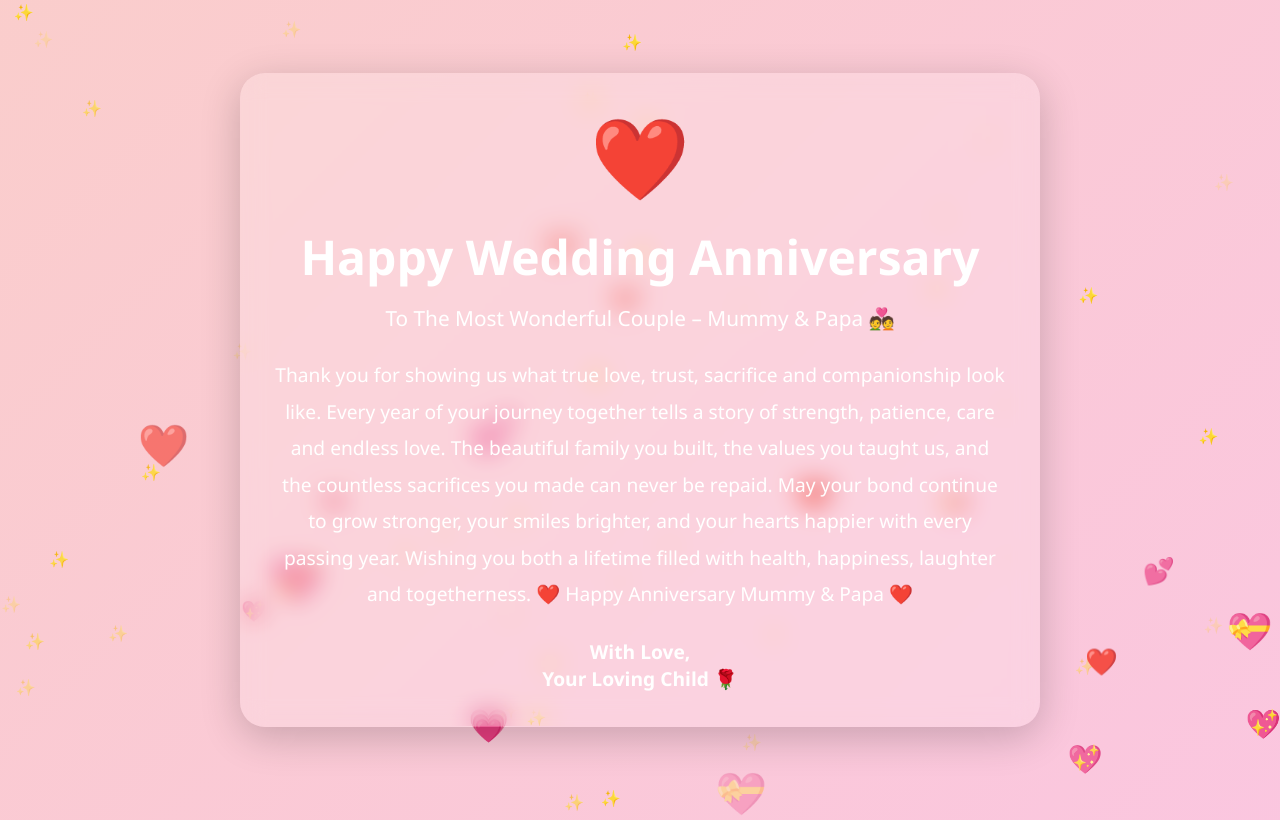
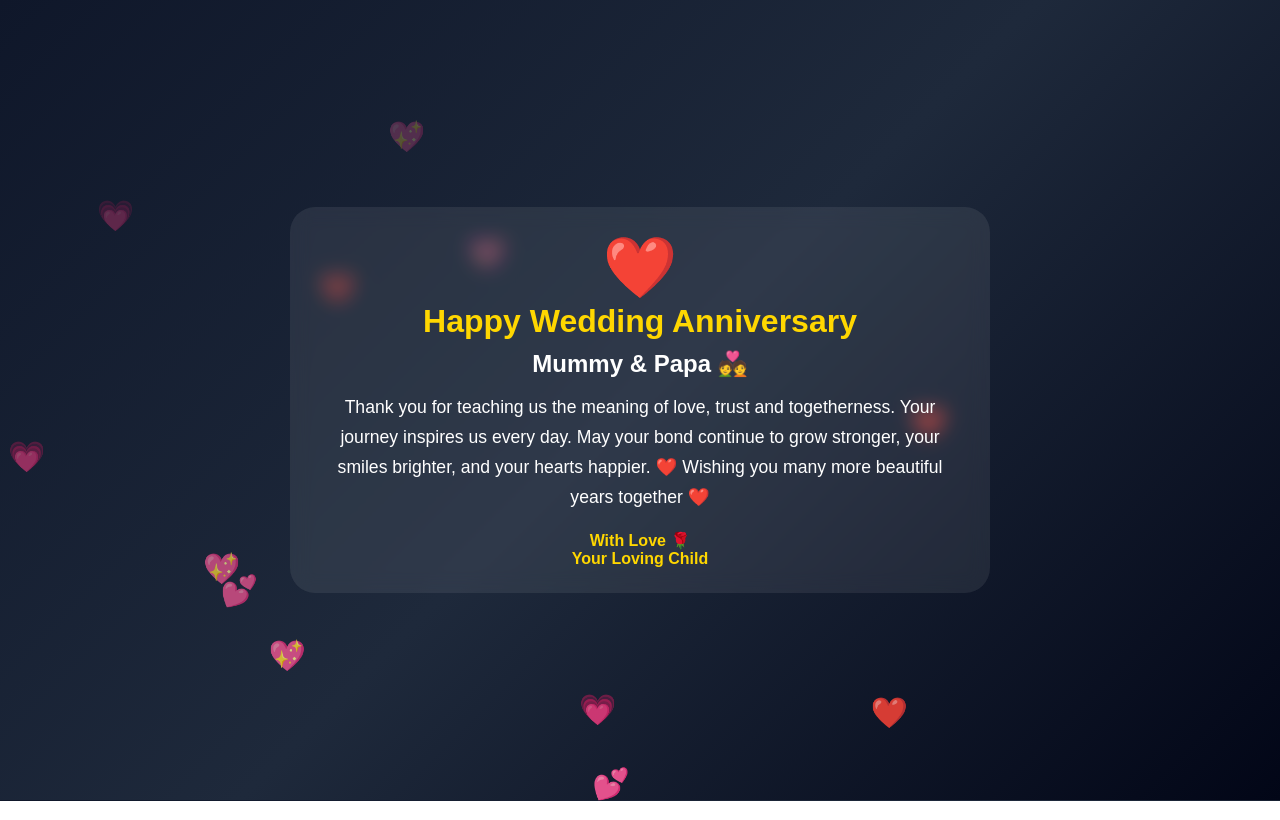
Before and after one commit to RohJagtap/Forever, a plain HTML site: page index.html in a window 1280 px wide. Drawn offline with Linux system fonts and the light colour scheme.

Commit message:
Update index.html

```diff
--- a/index.html
+++ b/index.html
@@ -1,8 +1,9 @@
 <!DOCTYPE html>
-<html lang="en">
+<html>
 <head>
 <meta charset="UTF-8">
-<meta name="viewport" content="width=device-width, initial-scale=1.0">
+<meta name="viewport" content="width=device-width, initial-scale=1">
+
 <title>Happy Anniversary Mummy & Papa ❤️</title>
 
 <style>
@@ -11,122 +12,104 @@
 margin:0;
 padding:0;
 box-sizing:border-box;
-font-family: 'Segoe UI', sans-serif;
+font-family:Arial,sans-serif;
 }
 
 body{
 height:100vh;
 overflow:hidden;
+background:linear-gradient(135deg,#0f172a,#1e293b,#020617);
 display:flex;
 justify-content:center;
 align-items:center;
-background:linear-gradient(135deg,#ff9a9e,#fad0c4,#fbc2eb);
-background-size:400% 400%;
-animation:bgMove 12s infinite ease;
-}
-
-@keyframes bgMove{
-0%{background-position:0% 50%;}
-50%{background-position:100% 50%;}
-100%{background-position:0% 50%;}
+position:relative;
+color:white;
 }
 
 .card{
-background:rgba(255,255,255,0.18);
-backdrop-filter:blur(12px);
-padding:35px;
+width:90%;
+max-width:700px;
+text-align:center;
+padding:25px;
 border-radius:25px;
-width:90%;
-max-width:800px;
-text-align:center;
-color:white;
-box-shadow:0 10px 40px rgba(0,0,0,0.2);
-animation:fadeIn 2s ease;
-z-index:2;
+background:rgba(255,255,255,0.08);
+backdrop-filter:blur(10px);
+z-index:10;
 }
 
-@keyframes fadeIn{
-from{
-opacity:0;
-transform:translateY(40px);
+h1{
+font-size:2rem;
+color:#FFD700;
+margin-bottom:10px;
 }
-to{
-opacity:1;
-transform:translateY(0);
+
+.heart{
+font-size:60px;
+animation:beat 1s infinite;
+}
+
+@keyframes beat{
+50%{
+transform:scale(1.2);
 }
 }
 
-h1{
-font-size:3rem;
-margin-bottom:15px;
+.message{
+font-size:1.1rem;
+line-height:1.7;
+margin-top:15px;
 }
 
-.subtitle{
-font-size:1.3rem;
-margin-bottom:25px;
-}
-
-.message{
-font-size:1.2rem;
-line-height:1.9;
-}
-
-.heart{
-font-size:70px;
-animation:beat 1.2s infinite;
-margin-bottom:20px;
-}
-
-@keyframes beat{
-0%,100%{transform:scale(1);}
-50%{transform:scale(1.25);}
+.footer{
+margin-top:18px;
+font-size:1rem;
+color:#FFD700;
+font-weight:bold;
 }
 
 .floating-heart{
 position:absolute;
 bottom:-50px;
-font-size:25px;
-animation:floatUp linear forwards;
-opacity:0.8;
+font-size:30px;
+animation:rise linear forwards;
+z-index:1;
 }
 
-@keyframes floatUp{
-0%{
+@keyframes rise{
+from{
 transform:translateY(0);
-opacity:0;
-}
-10%{
 opacity:1;
 }
-100%{
-transform:translateY(-110vh);
+to{
+transform:translateY(-120vh);
 opacity:0;
 }
 }
 
-.sparkle{
+.firework{
 position:absolute;
-color:white;
-animation:twinkle 2s infinite;
+width:8px;
+height:8px;
+border-radius:50%;
+background:#FFD700;
+animation:explode 1.8s ease-out forwards;
 }
 
-@keyframes twinkle{
-0%,100%{opacity:0.2;}
-50%{opacity:1;}
+@keyframes explode{
+0%{
+transform:scale(0);
+opacity:1;
 }
-
-.footer{
-margin-top:25px;
-font-size:1.2rem;
-font-weight:bold;
+100%{
+transform:scale(18);
+opacity:0;
+}
 }
 
 </style>
 </head>
+
 <body>
-
-<div id="hearts"></div>
-<div id="stars"></div>
 
 <div class="card">
 
@@ -134,35 +117,24 @@ font-weight:bold;
 
 <h1>Happy Wedding Anniversary</h1>
 
-<div class="subtitle">
-To The Most Wonderful Couple – Mummy & Papa 💑
-</div>
+<h2>Mummy & Papa 💑</h2>
 
 <div class="message">
+Thank you for teaching us the meaning of love,
+trust and togetherness.
 
-Thank you for showing us what true love,
-trust, sacrifice and companionship look like.
-
-Every year of your journey together tells a story
-of strength, patience, care and endless love.
-
-The beautiful family you built, the values you taught us,
-and the countless sacrifices you made can never be repaid.
+Your journey inspires us every day.
 
 May your bond continue to grow stronger,
-your smiles brighter, and your hearts happier
-with every passing year.
+your smiles brighter,
+and your hearts happier.
 
-Wishing you both a lifetime filled with health,
-happiness, laughter and togetherness.
-
-❤️ Happy Anniversary Mummy & Papa ❤️
-
+❤️ Wishing you many more beautiful years together ❤️
 </div>
 
 <div class="footer">
-With Love,<br>
-Your Loving Child 🌹
+With Love 🌹<br>
+Your Loving Child
 </div>
 
 </div>
@@ -172,40 +144,59 @@ Your Loving Child 🌹
 function createHeart(){
 
 const heart=document.createElement("div");
-heart.classList.add("floating-heart");
 
-const hearts=["❤️","💖","💕","💗","💝"];
-heart.innerHTML=hearts[Math.floor(Math.random()*hearts.length)];
+heart.className="floating-heart";
+
+heart.innerHTML=["❤️","💖","💕","💗"][Math.floor(Math.random()*4)];
 
 heart.style.left=Math.random()*100+"vw";
-heart.style.fontSize=(20+Math.random()*30)+"px";
 
-const duration=5+Math.random()*6;
-heart.style.animationDuration=duration+"s";
+heart.style.animationDuration=
+(5+Math.random()*4)+"s";
 
 document.body.appendChild(heart);
 
 setTimeout(()=>{
 heart.remove();
-},duration*1000);
+},9000);
 
 }
 
-setInterval(createHeart,300);
+setInterval(createHeart,400);
 
-for(let i=0;i<40;i++){
+function firework(){
 
-const star=document.createElement("div");
-star.classList.add("sparkle");
+for(let i=0;i<15;i++){
 
-star.innerHTML="✨";
-star.style.left=Math.random()*100+"vw";
-star.style.top=Math.random()*100+"vh";
-star.style.animationDelay=Math.random()*2+"s";
+const f=document.createElement("div");
 
-document.body.appendChild(star);
+f.className="firework";
+
+f.style.left=
+(Math.random()*90+5)+"vw";
+
+f.style.top=
+(Math.random()*60+10)+"vh";
+
+document.body.appendChild(f);
+
+setTimeout(()=>{
+f.remove();
+},1800);
 
 }
+
+}
+
+window.onload=function(){
+
+firework();
+
+setTimeout(firework,600);
+
+setTimeout(firework,1200);
+
+};
 
 </script>
 
```
